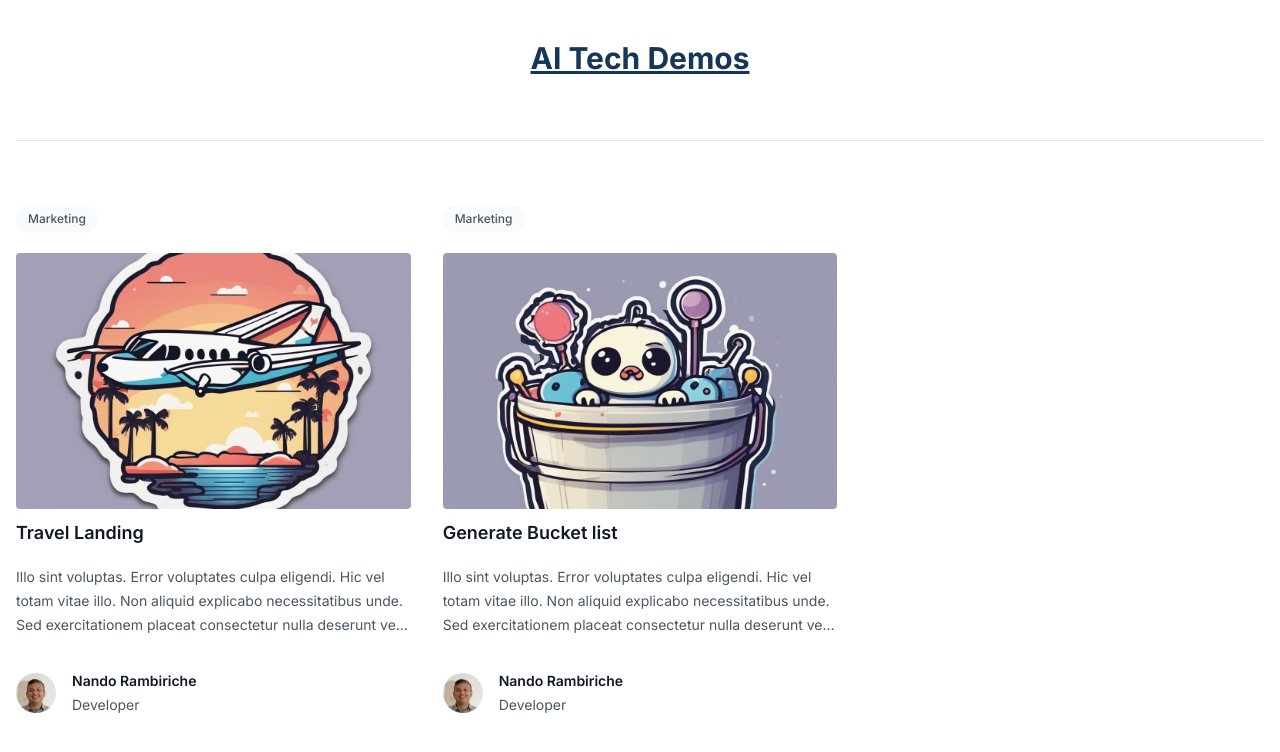
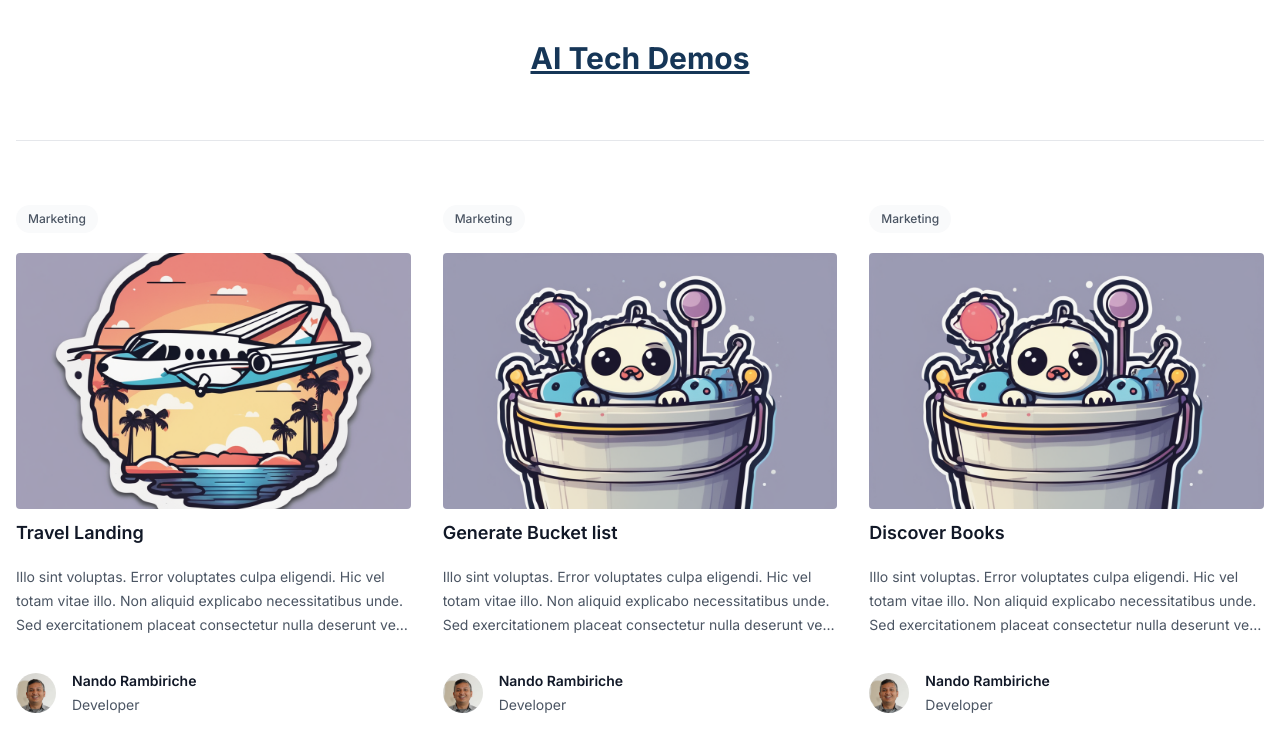
Before and after one commit to nandoram/ai-demo, a Next.js app: page / in a window 1280 px wide. Shown: the top 752 px of the page. Built offline with nearby package versions, Linux system fonts and the light colour scheme.

Commit message:
fixed text

```diff
--- a/app/api/bucketlist/route.js
+++ b/app/api/bucketlist/route.js
@@ -5,11 +5,16 @@ export async function GET(request, response) {
   const answers = JSON.parse(searchParams.get('answers'));
   const questionsAndAnswers = {adventure: answers.adventure, social: answers.social, nature: answers.nature, creativity: answers.creativity, cultural: answers.cultural, learning: answers.learning, physical: answers.physical, food: answers.food, historical: answers.historical, family: answers.family}
   let rawResponse;
+  try {
     rawResponse = await fetch('https://dpojactvu7.execute-api.us-east-1.amazonaws.com/createBucketList', {
       method: 'POST',
       body: JSON.stringify({ content: `Generate a specific and personalized bucketlist based on someone that rates adventure seeking a ${answers.adventure} out of 10, social interactions a ${answers.social} out of 10, nature and outdoors a ${answers.nature} out of 10, creativity a ${answers.creativity} out of 10, cultural exploration a ${answers.cultural} out of 10, learning and growth a ${answers.learning} out of 10, physical activity a ${answers.physical} out of 10, food and culinary experiences a ${answers.food} out of 10, historical and cultural sites a ${answers.historical} out of 10, family and friends a ${answers.family} out of 10`}),
     });
 
+  }
+  catch (err) {
+    return NextResponse.json({ error: 'timed out' })
+  }
   if (rawResponse){
     const content = await rawResponse.json();
     const generatedBucketList = content.message
--- a/app/components/BucketListTemplate.js
+++ b/app/components/BucketListTemplate.js
@@ -45,7 +45,7 @@ export default function BucketlistTemplate({}) {
     <h3 className="mb-2 text-lg font-semibold leading-6 text-gray-900">
     {data.title}
     </h3>
-    <p className="pb-5">{data.content}</p>
+    <p className="pb-5 text-gray-600">{data.content}</p>
     <Slider min={10} handleStyle={{borderColor:"#638ccd",}} activeDotStyle={{borderColor:"#9bb5ff"}} trackStyle={{ backgroundColor:'#638ccd'}} defaultValue={50} marks={{ 10: 1, 20: 2, 30: 3, 40: 4, 50: 5, 60: 6, 70: 7, 80: 8, 90: 9, 100: 10 }} step={null} onChange={(val)=>setValues(val.toString().slice(0, -1), data.type)} />
   </div>)
   }
--- a/app/page.js
+++ b/app/page.js
@@ -67,6 +67,34 @@ export default async function Home({}) {
               </div>
             </div>
           </article>
+          <article className="flex max-w-xl flex-col items-start justify-between">
+            <div className="flex items-center gap-x-4 text-xs">
+              <a href="#" className="relative z-10 rounded-full bg-gray-50 px-3 py-1.5 font-medium text-gray-600 hover:bg-gray-100">Marketing</a>
+            </div>
+            <div className="group relative">
+            <Image  width={500} height={500} src="/bucketlist.png" alt="" className=" w-full max-h-64  object-cover rounded bg-gray-50 mt-5 object-top"/>
+              <h3 className="mt-3 text-lg font-semibold leading-6 text-gray-900 group-hover:text-blue-600">
+                <Link href="/demos/bucketlist">
+                  <span className="absolute inset-0"></span>
+                  Discover Books
+                </Link>
+              </h3>
+              <p className="mt-5 line-clamp-3 text-sm leading-6 text-gray-600">Illo sint voluptas. Error voluptates culpa eligendi. Hic vel totam vitae illo. Non aliquid explicabo necessitatibus unde. Sed exercitationem placeat consectetur nulla deserunt vel. Iusto corrupti dicta.</p>
+            </div>
+            <div className="relative mt-8 flex items-center gap-x-4">
+              <Image src="/headshot-nr.jpg"  width={100}
+              height={100} alt="Picture of author" className="h-10 w-10 rounded-full bg-gray-50"/>
+              <div className="text-sm leading-6">
+                <p className="font-semibold text-gray-900">
+                  <Link href="/demos/bucketlist">
+                    <span className="absolute inset-0"></span>
+                    Nando Rambiriche
+                  </Link>
+                </p>
+                <p className="text-gray-600">Developer</p>
+              </div>
+            </div>
+          </article>
         </div>
       </div>
     </main>
```
